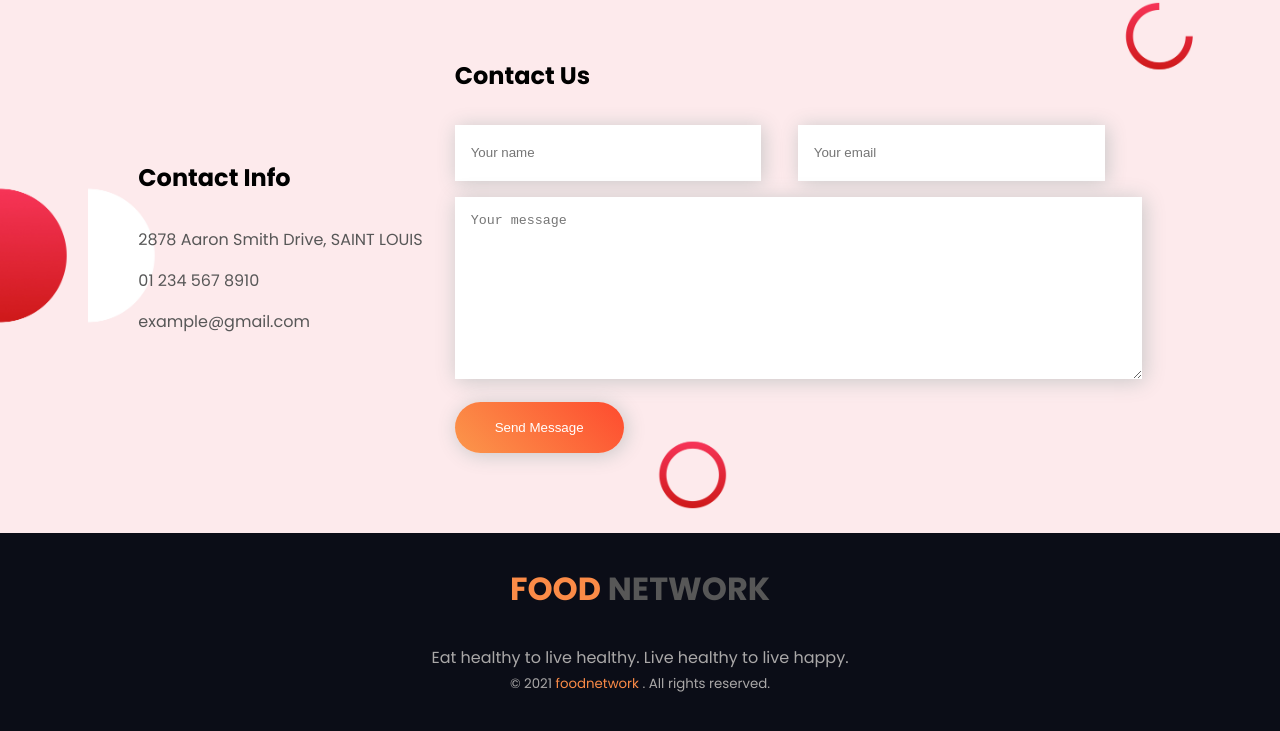
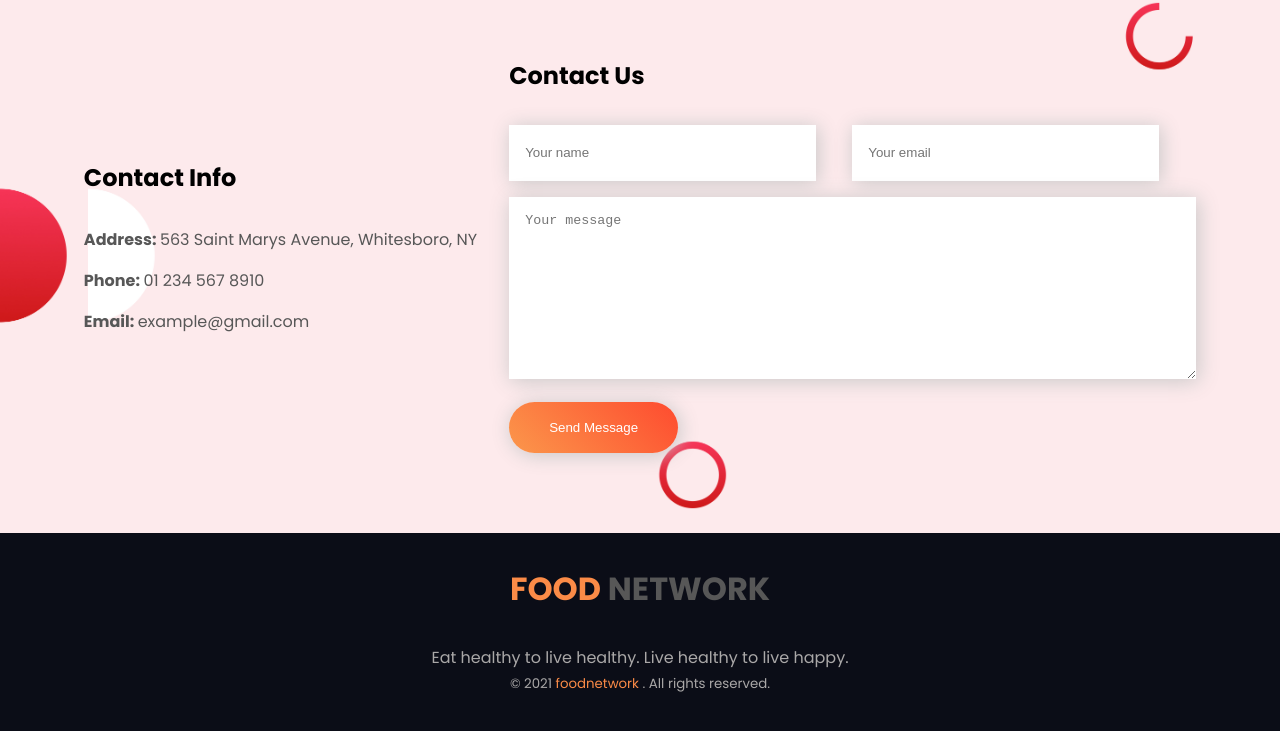
Before and after one commit to Aynal369/food-network, a plain HTML site: page index.html in a window 1280 px wide. Shown: the part 2732-3463 px from the top of the page. Drawn offline with Linux system fonts and the light colour scheme.

Commit message:
update contact info

```diff
--- a/index.html
+++ b/index.html
@@ -154,9 +154,11 @@
         <div class="contact_area">
           <div class="contact_info">
             <h2>Contact Info</h2>
-            <p>2878 Aaron Smith Drive, SAINT LOUIS</p>
-            <p>01 234 567 8910</p>
-            <p>example@gmail.com</p>
+            <p>
+              <strong>Address: </strong> 563 Saint Marys Avenue, Whitesboro, NY
+            </p>
+            <p><strong>Phone: </strong> 01 234 567 8910</p>
+            <p><strong>Email: </strong> example@gmail.com</p>
           </div>
           <div class="contact_form">
             <h2>Contact Us</h2>
```
